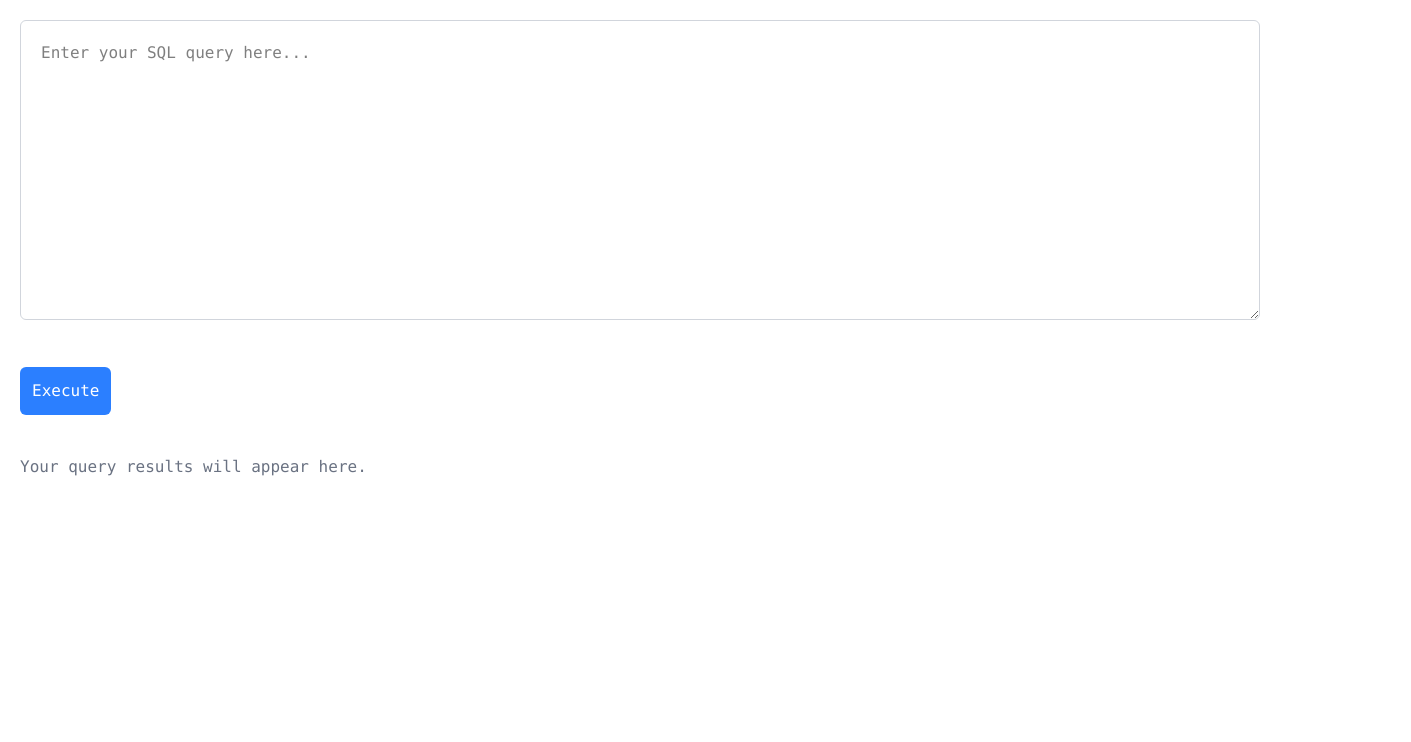
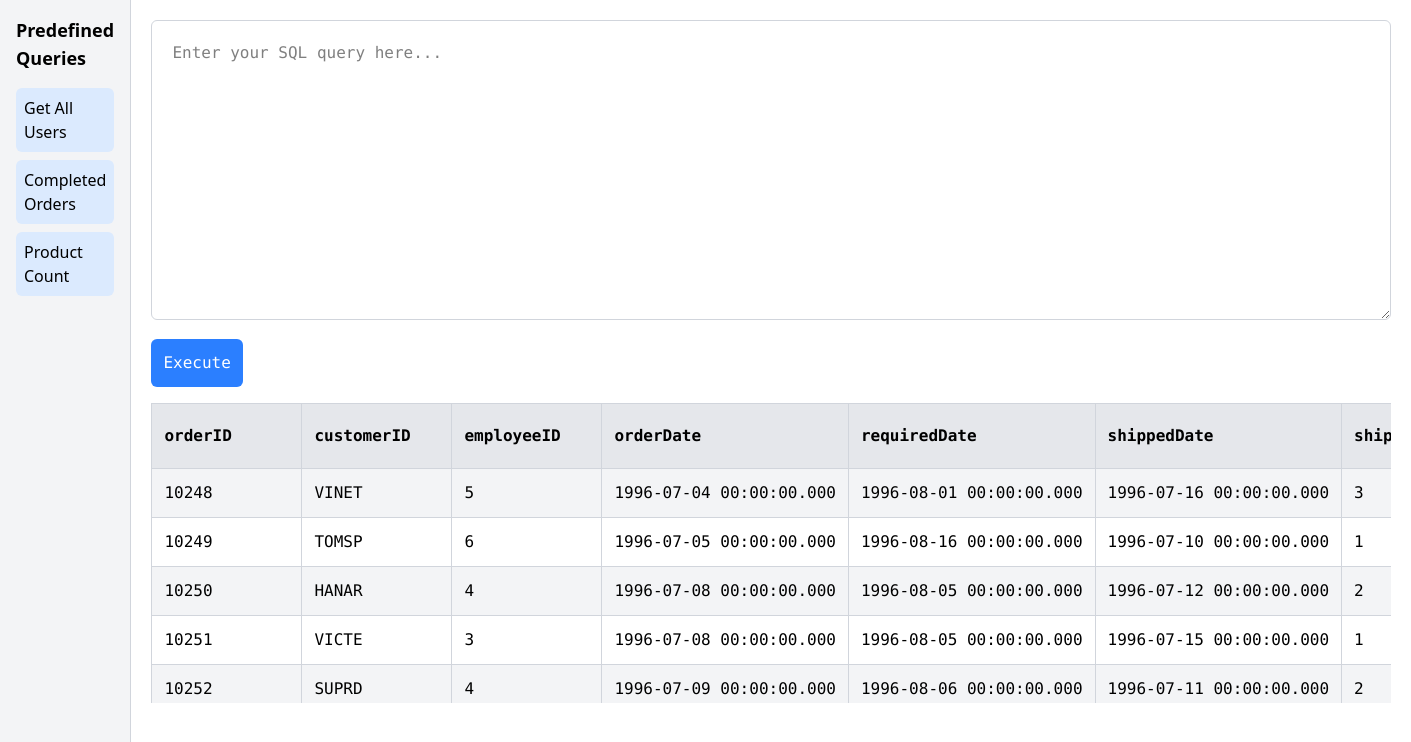
Before and after one commit to vshete/sql-query-app, a Next.js app: page / in a window 1280 px wide. Both pictures are taken after a click on the button "Execute". Shown: the top 742 px of the page, 1411 px wide, since content can reach past the window. Built offline with nearby package versions, Linux system fonts and the light colour scheme.

Commit message:
Added a query side bar for pre defined queries

```diff
--- a/src/app/comonents/AppEntry.tsx
+++ b/src/app/comonents/AppEntry.tsx
@@ -2,17 +2,44 @@
 import { QueryBox } from "./QueryBox";
 import { QueryResult } from "./QueryResult";
 import { useFetchQueryResults } from "../hooks/useFetchQueryResults";
+import { useState } from "react";
+import { QuerySidebar } from "./QuerySidebar";
 
 /**
  * Root component of the application.
  */
 export const AppEntry = () => {
     const { data, isDataLoading, errorMessage, executeQuery } = useFetchQueryResults();
+    const [selectedQuery, setSelectedQuery] = useState<string>("");
+
+    const predefinedQueries = [
+        { name: "Get All Users", query: "SELECT * FROM users;" },
+        { name: "Completed Orders", query: "SELECT * FROM orders WHERE status = 'completed';" },
+        { name: "Product Count", query: "SELECT COUNT(*) FROM products;" },
+    ];
+
+    const handleQuerySelect = (query: string) => {
+        setSelectedQuery(query);
+    };
 
     return (
-        <section className="w-full p-5 font-mono">
-            <QueryBox onQueryExecute={executeQuery} isDisabled={isDataLoading} />
-            <QueryResult data={data} errorMessage={errorMessage} isDataLoading={isDataLoading} />
-        </section>
+        <div className="flex">
+            <QuerySidebar
+                queries={predefinedQueries}
+                onQuerySelect={(queryObj) => handleQuerySelect(queryObj.query)}
+            />
+            <main className="flex-1 w-full p-5 font-mono">
+                <QueryBox
+                    onQueryExecute={executeQuery}
+                    isDisabled={isDataLoading}
+                    initialQuery={selectedQuery}
+                />
+                <QueryResult
+                    data={data}
+                    errorMessage={errorMessage}
+                    isDataLoading={isDataLoading}
+                />
+            </main>
+        </div>
     );
-}
+};
--- a/src/app/comonents/QueryBox.tsx
+++ b/src/app/comonents/QueryBox.tsx
@@ -1,45 +1,46 @@
-import { useState } from "react";
+import { useEffect, useState } from "react";
 
 export type QueryBoxProps = {
     onQueryExecute: (query: string) => void;
-    isDisabled?: boolean
+    isDisabled?: boolean;
+    initialQuery?: string;
 }
 
 /**
  * A component that can be used to enter SQL queries.
  * @returns JSX.Element
  */
-export const QueryBox = ({ onQueryExecute, isDisabled }: QueryBoxProps) => {
-    const[query, setQuery] = useState<string>("");
+export const QueryBox = ({ onQueryExecute, isDisabled, initialQuery = "" }: QueryBoxProps) => {
+    const [query, setQuery] = useState(initialQuery);
 
-    const onQueryChange = (event: React.ChangeEvent<HTMLTextAreaElement>) => {
-        setQuery(event.target.value);
-    }
+    useEffect(() => {
+        setQuery(initialQuery);
+    }, [initialQuery]);
 
-    const onExecuteClicked = () => {
-        if(!query.trim()) {
-            alert("Please enter a query.");
-            return;
-        }
+    const handleExecute = () => {
         onQueryExecute(query);
-    }
+    };
 
     return (
         <div className="query-box w-full mb-4 font-mono">
             <textarea
+                value={query}
+                onChange={(e) => setQuery(e.target.value)}
                 disabled={isDisabled}
-                onChange={onQueryChange}
-                className={`query-input w-full min-h-75 p-5 border border-gray-300 rounded-md focus:outline-none focus:ring-2 focus:ring-blue-500 ${isDisabled ? 'bg-gray-400 text-gray-200 cursor-not-allowed' : ''}`}
+                className="query-input w-full min-h-75 p-5 border border-gray-300 rounded-md focus:outline-none focus:ring-2 focus:ring-blue-500"
                 placeholder="Enter your SQL query here..."
             />
             <button
+                onClick={handleExecute}
                 disabled={isDisabled}
-                onClick={onExecuteClicked}
-                className={`execute-button mt-10 p-3 cursor-pointer rounded-md
-                    ${isDisabled ? 'bg-gray-400 text-gray-200 cursor-not-allowed' : 'bg-blue-500 text-white hover:bg-blue-600'}`}
+                className={`execute-button mt-3 p-3 cursor-pointer rounded-md ${
+                    isDisabled
+                        ? "bg-gray-400 text-gray-200 cursor-not-allowed"
+                        : "bg-blue-500 text-white hover:bg-blue-600"
+                }`}
             >
                 Execute
             </button>
         </div>
     );
-}
+};
--- a/src/app/comonents/QueryResult.tsx
+++ b/src/app/comonents/QueryResult.tsx
@@ -37,7 +37,7 @@ export const QueryResult = ({ data, errorMessage, isDataLoading }: QueryReultPro
     const columns: string[] = data[0];
 
     return (
-        <div className="query-result w-full overflow-auto w-full max-h-50 scroll-smooth">
+        <div className="query-result w-full overflow-auto w-full max-h-75 scroll-smooth">
             <table className="table-auto w-full border-collapse border border-gray-300">
                 <thead>
                     <tr className="bg-gray-200">
--- /dev/null
+++ b/src/app/comonents/QuerySidebar.tsx
@@ -0,0 +1,31 @@
+interface QuerySidebarProps {
+    queries: { name: string; query: string }[];
+    onQuerySelect: (query: { name: string; query: string }) => void;
+}
+
+/**
+ * A sidebar component that displays a list of predefined queries.
+ * @param {Object} props - The properties passed to the component
+ * @param {string[]} props.queries - The list of predefined queries to display
+ * @param {Function} props.onQuerySelect - Callback function to handle query selection
+ * @returns
+ */
+export const QuerySidebar = ({ queries, onQuerySelect }: QuerySidebarProps) => {
+    return (
+        <aside className="w-1/4 h-screen bg-gray-100 p-4 border-r border-gray-300">
+            <h2 className="text-lg font-bold mb-4">Predefined Queries</h2>
+            <ul className="space-y-2">
+                {queries.map((queryObj, index) => (
+                    <li key={index}>
+                        <button
+                            onClick={() => onQuerySelect(queryObj)}
+                            className="w-full text-left p-2 bg-blue-100 hover:bg-blue-200 rounded-md"
+                        >
+                            {queryObj.name}
+                        </button>
+                    </li>
+                ))}
+            </ul>
+        </aside>
+    );
+};
```
